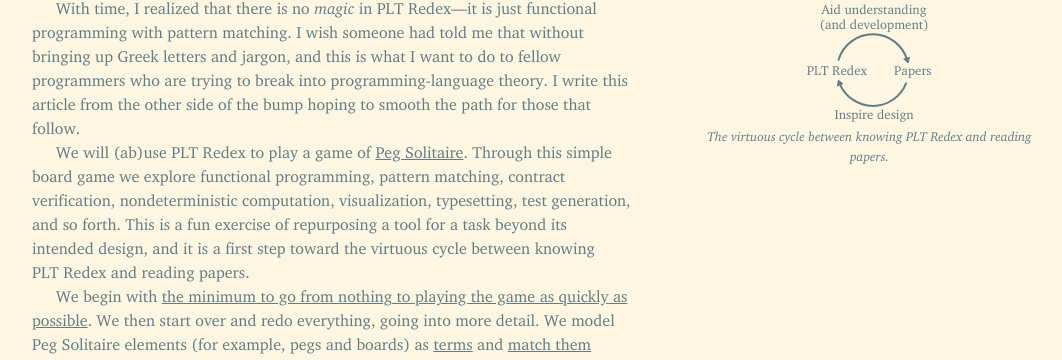
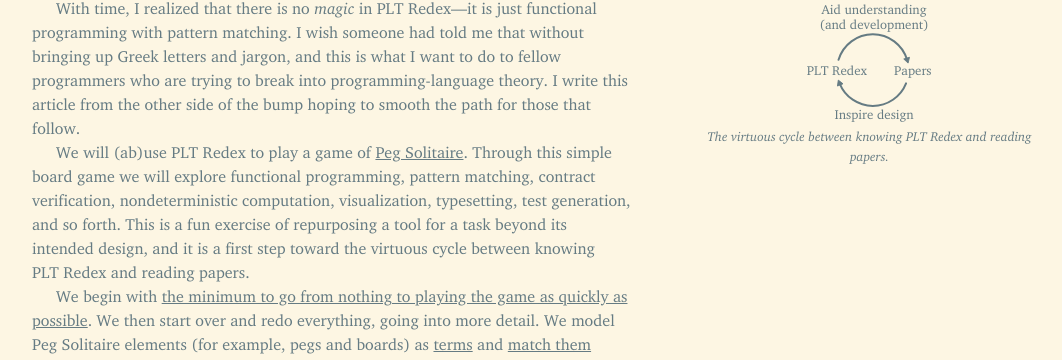
Before and after one commit to leafac/leafac.com, a Jekyll site: the page built from prose/playing-the-game-with-plt-redex/index.md, in a window 1280 px wide. Shown: the part 704-1064 px from the top of the page, without its empty margins (108-1170 px from the left). Built offline with Jekyll 4.4.1, drawn with Linux system fonts in a browser that asks for light colours.

```diff
--- a/prose/playing-the-game-with-plt-redex/index.md
+++ b/prose/playing-the-game-with-plt-redex/index.md
@@ -23,6 +23,6 @@ The virtuous cycle between knowing PLT Redex and reading papers.
 
 With time, I realized that there is no *magic* in PLT Redex—it is just functional programming with pattern matching. I wish someone had told me that without bringing up Greek letters and jargon, and this is what I want to do to fellow programmers who are trying to break into programming-language theory. I write this article from the other side of the bump hoping to smooth the path for those that follow.
 
-We will (ab)use PLT Redex to play a game of [Peg Solitaire](https://en.wikipedia.org/wiki/Peg_solitaire). Through this simple board game we explore functional programming, pattern matching, contract verification, nondeterministic computation, visualization, typesetting, test generation, and so forth. This is a fun exercise of repurposing a tool for a task beyond its intended design, and it is a first step toward the virtuous cycle between knowing PLT Redex and reading papers.
+We will (ab)use PLT Redex to play a game of [Peg Solitaire](https://en.wikipedia.org/wiki/Peg_solitaire). Through this simple board game we will explore functional programming, pattern matching, contract verification, nondeterministic computation, visualization, typesetting, test generation, and so forth. This is a fun exercise of repurposing a tool for a task beyond its intended design, and it is a first step toward the virtuous cycle between knowing PLT Redex and reading papers.
 
 We begin with [the minimum to go from nothing to playing the game as quickly as possible](introduction). We then start over and redo everything, going into more detail. We model Peg Solitaire elements (for example, pegs and boards) as [terms](terms) and [match them against patterns](pattern-matching). We formalize the notion of which terms represent Peg Solitaire elements with a [language](languages) and define [metafunctions](metafunctions) on this language. We model moves and the winning condition in Peg Solitaire with forms capable of nondeterministic computation: [reduction relations](redution-relations), [judgment forms](judgment-forms), and [predicate relations](predicate-relations). We play the game with the [visualization tools](visualization). We glance at [other features](other-features), including test generation and typesetting. Finally, we discuss [limitations](limitations) and [related work](related-work), and [conclude](conclusion).
```
Also changed, not shown: prose/playing-the-game-with-plt-redex/introduction.md (+9 -9 lines).
